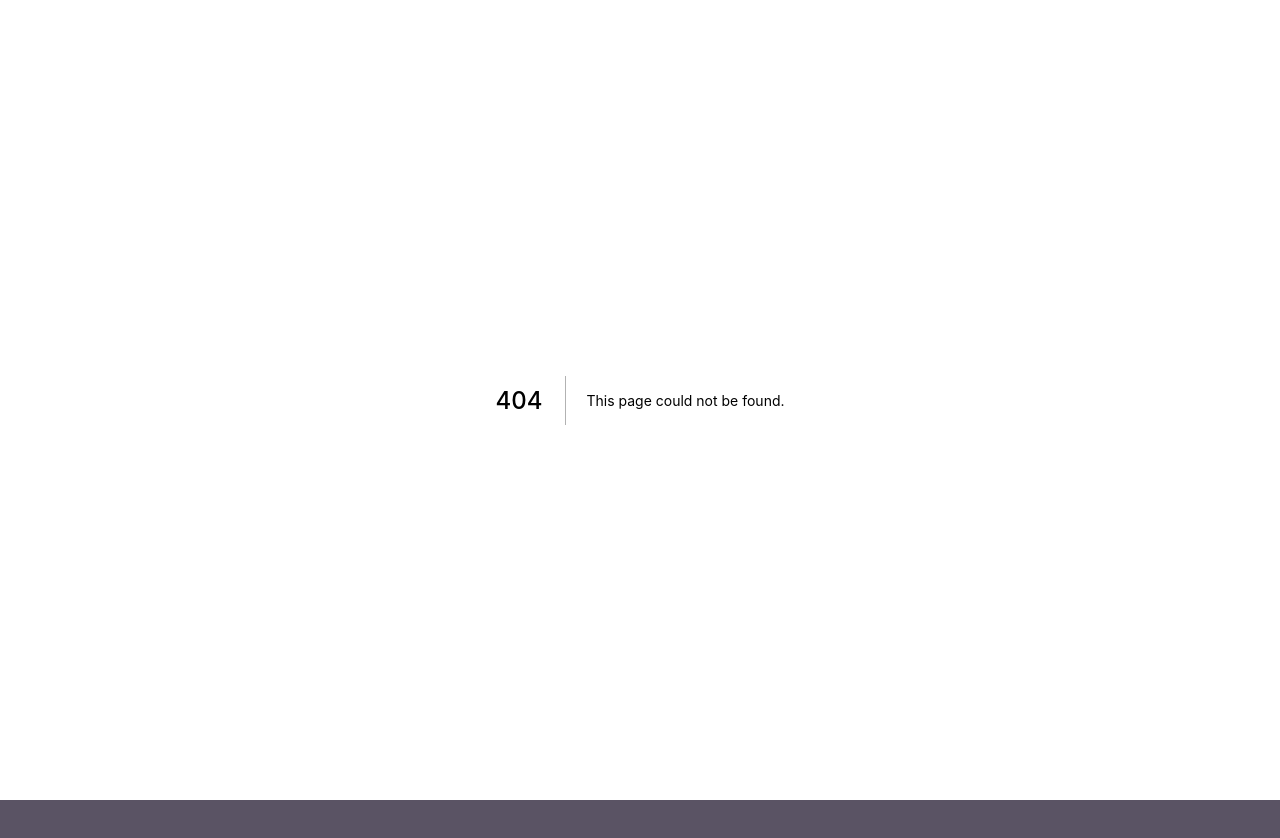
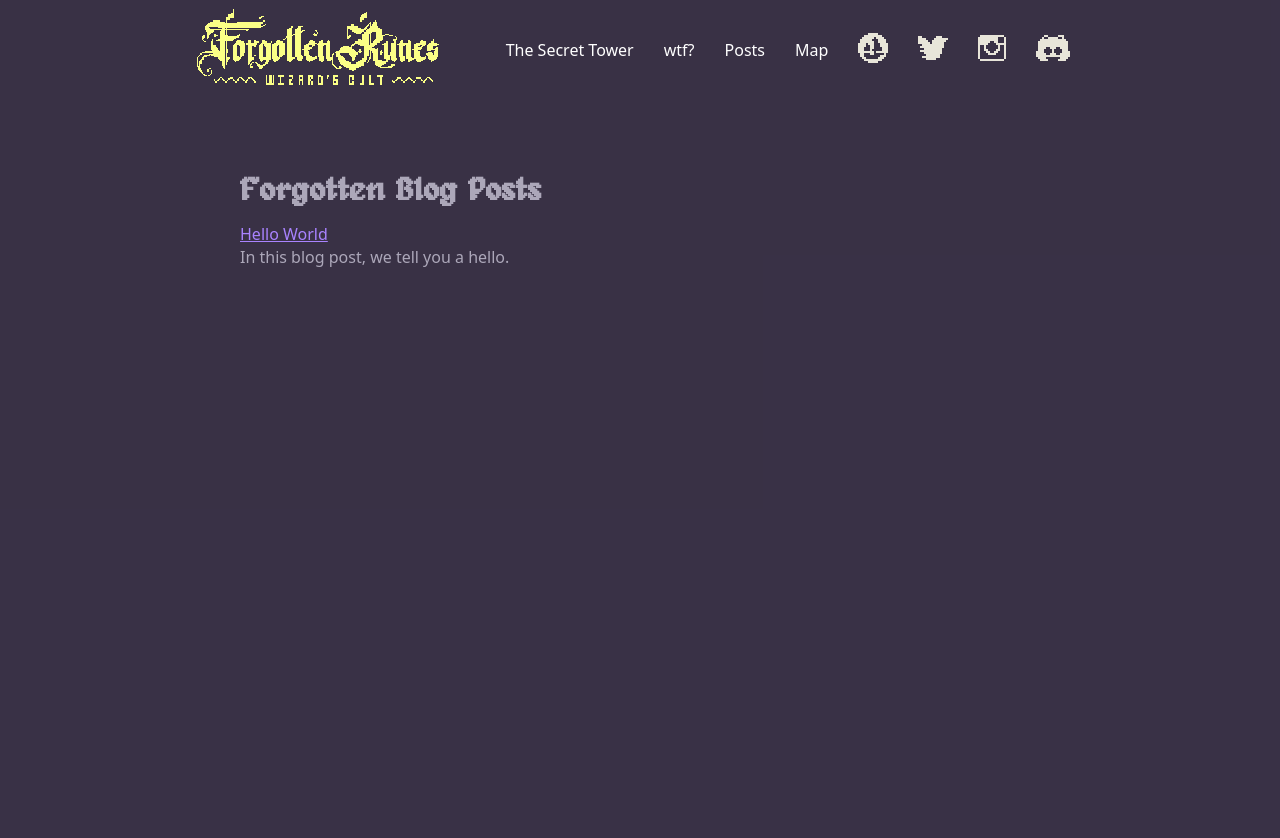
Before and after one commit to tv3636/forgotten-market, a Next.js app: page /posts in a window 1280 px wide. Before the commit this address had no page. Shown: the top 838 px of the page. Before the commit the page ends 800 px from the top, so only its background shows below. Built offline with nearby package versions, Linux system fonts and the light colour scheme.

Commit message:
added blog posts

```diff
--- a/components/InfoPageContent.tsx
+++ b/components/InfoPageContent.tsx
@@ -9,6 +9,7 @@ type Props = {
 };
 
 const AboutWrapper = styled.div`
+  min-height: 95vh;
   padding: 2em 2em;
   color: rgb(172 167 185);
 
--- a/components/SiteNav.tsx
+++ b/components/SiteNav.tsx
@@ -147,6 +147,10 @@ export default function SiteNav({}: Props) {
         <li className="item">
           <a href="/wtf">wtf?</a>
         </li>
+        <li className="item">
+          <a href="/posts">Posts</a>
+        </li>
+
         {/* <li className="item">
           <a href="/lore">Lore</a>
         </li> */}
--- /dev/null
+++ b/lib/mdxUtils.ts
@@ -0,0 +1,11 @@
+import fs from "fs";
+import path from "path";
+
+// POSTS_PATH is useful when you want to get the path to a specific file
+export const POSTS_PATH = path.join(process.cwd(), "posts");
+
+// postFilePaths is the list of all mdx files inside the POSTS_PATH directory
+export const postFilePaths = fs
+  .readdirSync(POSTS_PATH)
+  // Only include md(x) files
+  .filter((path) => /\.mdx?$/.test(path));
--- a/package.json
+++ b/package.json
@@ -55,6 +55,7 @@
     "eth-hooks": "^1.1.2",
     "ethers": "^5.0.24",
     "fortmatic": "^2.2.1",
+    "gray-matter": "^4.0.3",
     "isomorphic-fetch": "^3.0.0",
     "jazzicon": "^1.5.0",
     "leaflet": "^1.7.1",
@@ -69,6 +70,8 @@
     "nes-react": "^1.0.2",
     "next": "10.2.0",
     "next-images": "^1.6.2",
+    "next-mdx-remote": "^3.0.4",
+    "next-remote-watch": "^1.0.0",
     "next-svgr": "^0.0.2",
     "page-flip": "^2.0.7",
     "phaser": "3.50.1",
--- /dev/null
+++ b/pages/posts/index.tsx
@@ -0,0 +1,60 @@
+import fs from "fs";
+import matter from "gray-matter";
+import Link from "next/link";
+import path from "path";
+import InfoPageLayout from "../../components/InfoPageLayout";
+import { postFilePaths, POSTS_PATH } from "../../lib/mdxUtils";
+import styled from "@emotion/styled";
+
+export type Post = {
+  content: string;
+  data: any;
+  filePath: string;
+};
+
+const Description = styled.div``;
+const BlogEntries = styled.ul`
+  list-style: none;
+  padding-inline-start: 0;
+`;
+const BlogEntry = styled.li`
+  margin: 1em 0;
+`;
+
+export default function Index({ posts }: { posts: Post[] }) {
+  return (
+    <InfoPageLayout>
+      <h1>Forgotten Blog Posts</h1>
+      <BlogEntries>
+        {posts.map((post) => (
+          <BlogEntry key={post.filePath}>
+            <Link
+              as={`/posts/${post.filePath.replace(/\.mdx?$/, "")}`}
+              href={`/posts/[slug]`}
+            >
+              <a>{post.data.title}</a>
+            </Link>
+            {post.data.description && (
+              <Description>{post.data.description}</Description>
+            )}
+          </BlogEntry>
+        ))}
+      </BlogEntries>
+    </InfoPageLayout>
+  );
+}
+
+export function getStaticProps() {
+  const posts = postFilePaths.map((filePath) => {
+    const source = fs.readFileSync(path.join(POSTS_PATH, filePath));
+    const { content, data } = matter(source);
+
+    return {
+      content,
+      data,
+      filePath
+    };
+  });
+
+  return { props: { posts } };
+}
--- /dev/null
+++ b/posts/hello-world.mdx
@@ -0,0 +1,6 @@
+---
+title: Hello World
+description: In this blog post, we tell you a hello.
+---
+
+This is an example post. There's another one [here](/posts/example-post).
```
Also changed, not shown: pages/posts/[slug].tsx (added, +101 -0 lines), 1 other file (tests, documents, lock files or other folders).
